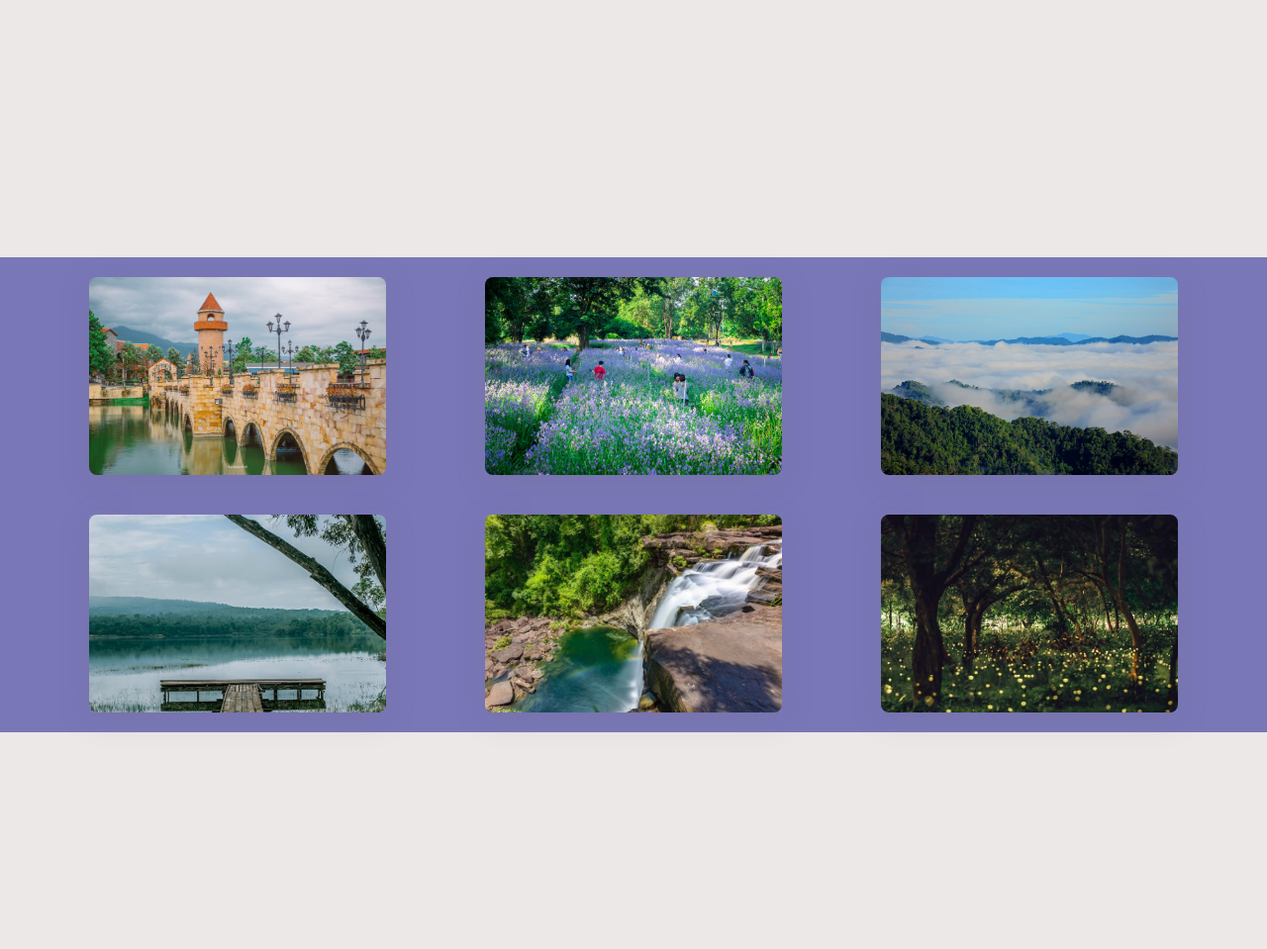
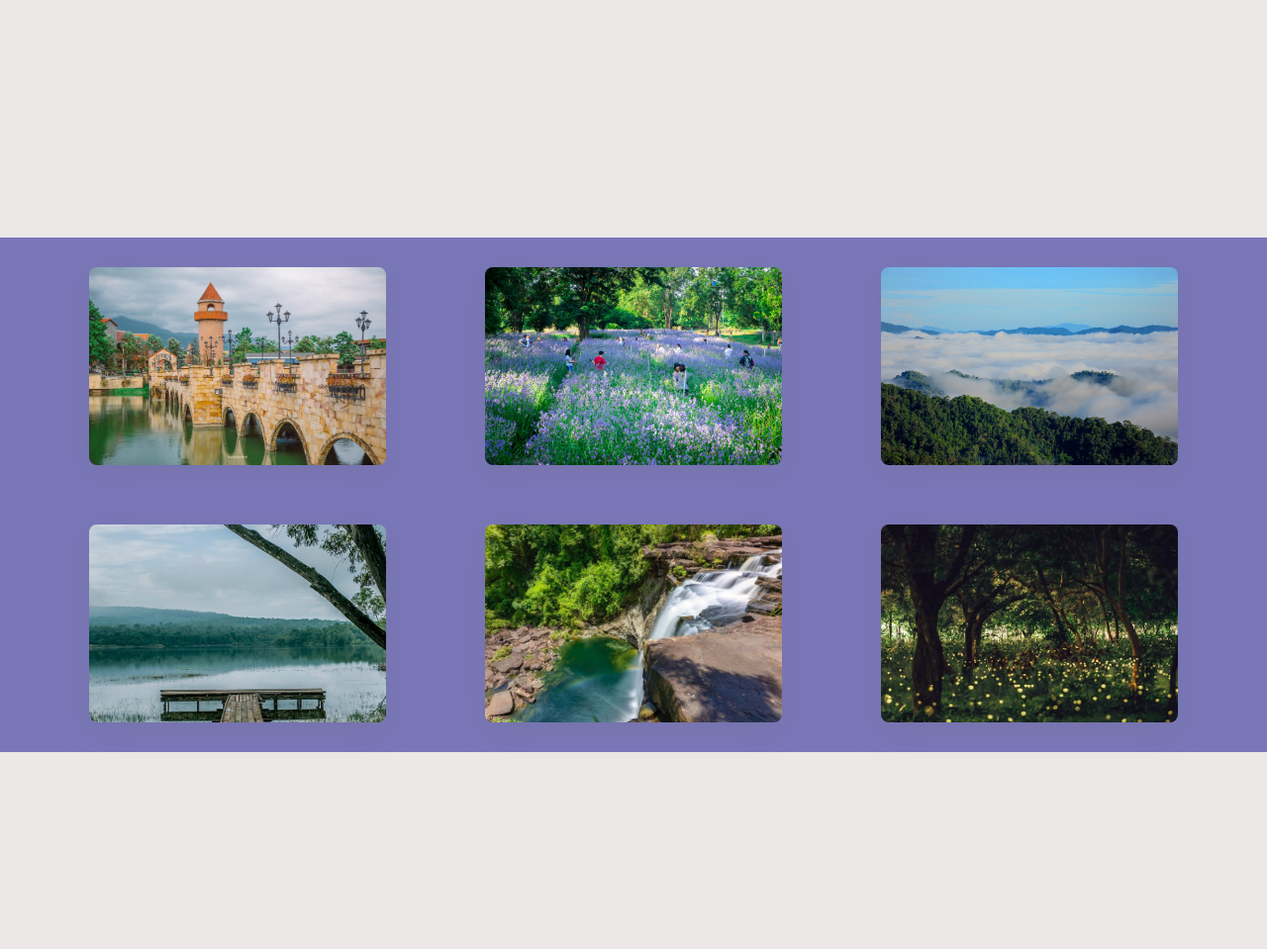
Before and after one commit to Kittigan14/SampleFileWorks, a PHP site: page / in a window 1280 px wide. Shown: the part 770-1729 px from the top of the page at 99% size. Run offline with PHP 8.4, Linux system fonts and the light colour scheme; some web fonts are replaced.

Commit message:
Update code

```diff
--- a/Web-Programming-V2/style.css
+++ b/Web-Programming-V2/style.css
@@ -259,12 +259,12 @@ html {
     align-items: center;
     height: 100vh;
     background: var(--bg--white);
+    position: relative;
 }
-
 
 .section1-content {
     width: 100%;
-    height: 60vh;
+    height: 65vh;
     display: flex;
     flex-wrap: wrap;
     justify-content: center;
```
